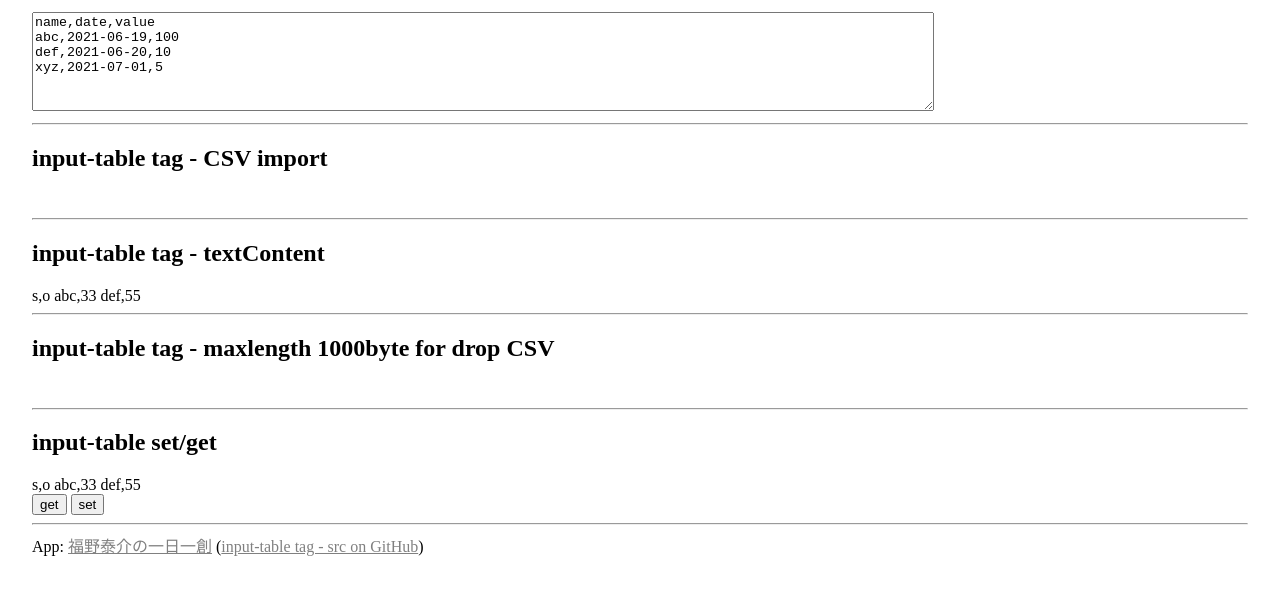
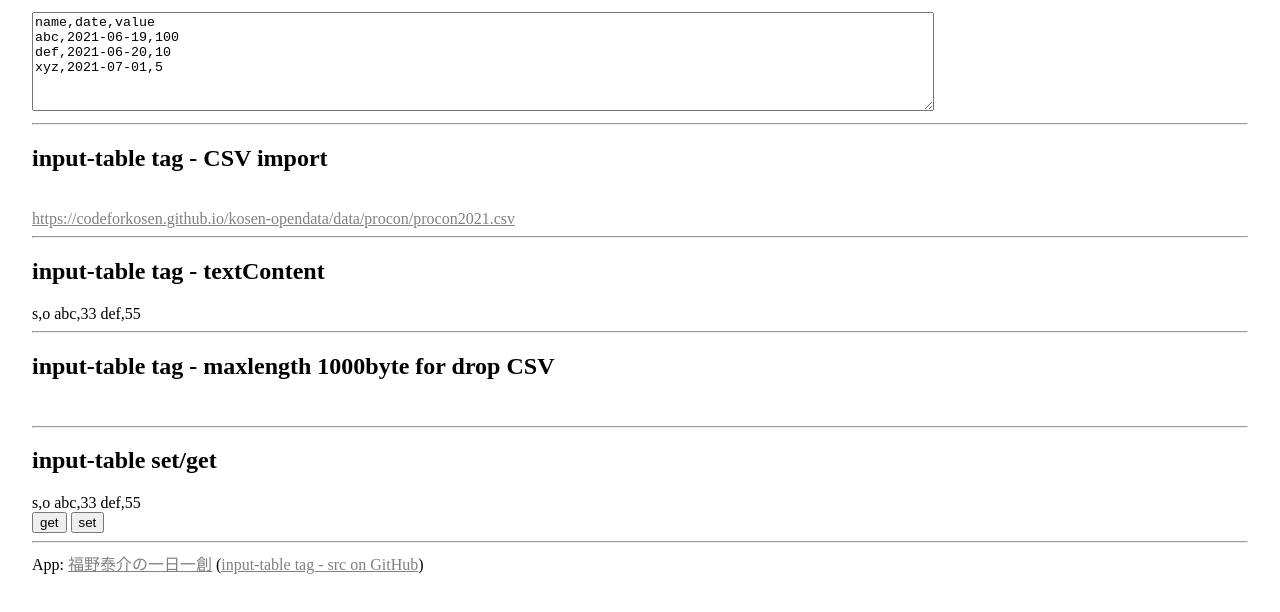
Before and after one commit to code4fukui/input-table, a plain HTML site: page index.html in a window 1280 px wide. Shown: the part 110-722 px from the top of the page. Drawn offline with Linux system fonts and the light colour scheme.

Commit message:
add link to csv

```diff
--- a/index.html
+++ b/index.html
@@ -22,6 +22,7 @@ console.log(inputtable.value);
 <hr>
 <h2>input-table tag - CSV import</h1>
 <input-table id="inputtable2" src="https://codeforkosen.github.io/kosen-opendata/data/procon/procon2021.csv"></input-table><br>
+<a href=https://codeforkosen.github.io/kosen-opendata/data/procon/procon2021.csv>https://codeforkosen.github.io/kosen-opendata/data/procon/procon2021.csv</a><br>
 
 <hr>
 <h2>input-table tag - textContent</h1>
```
